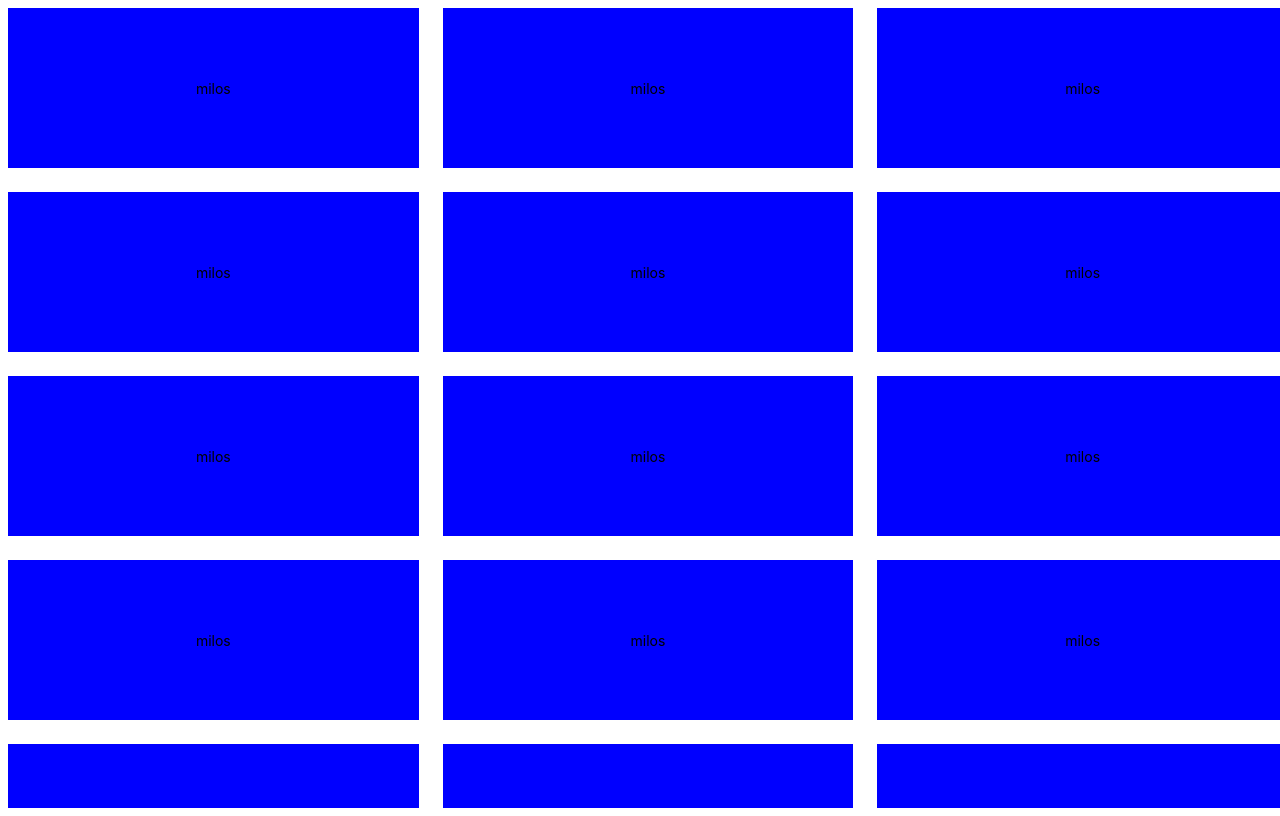
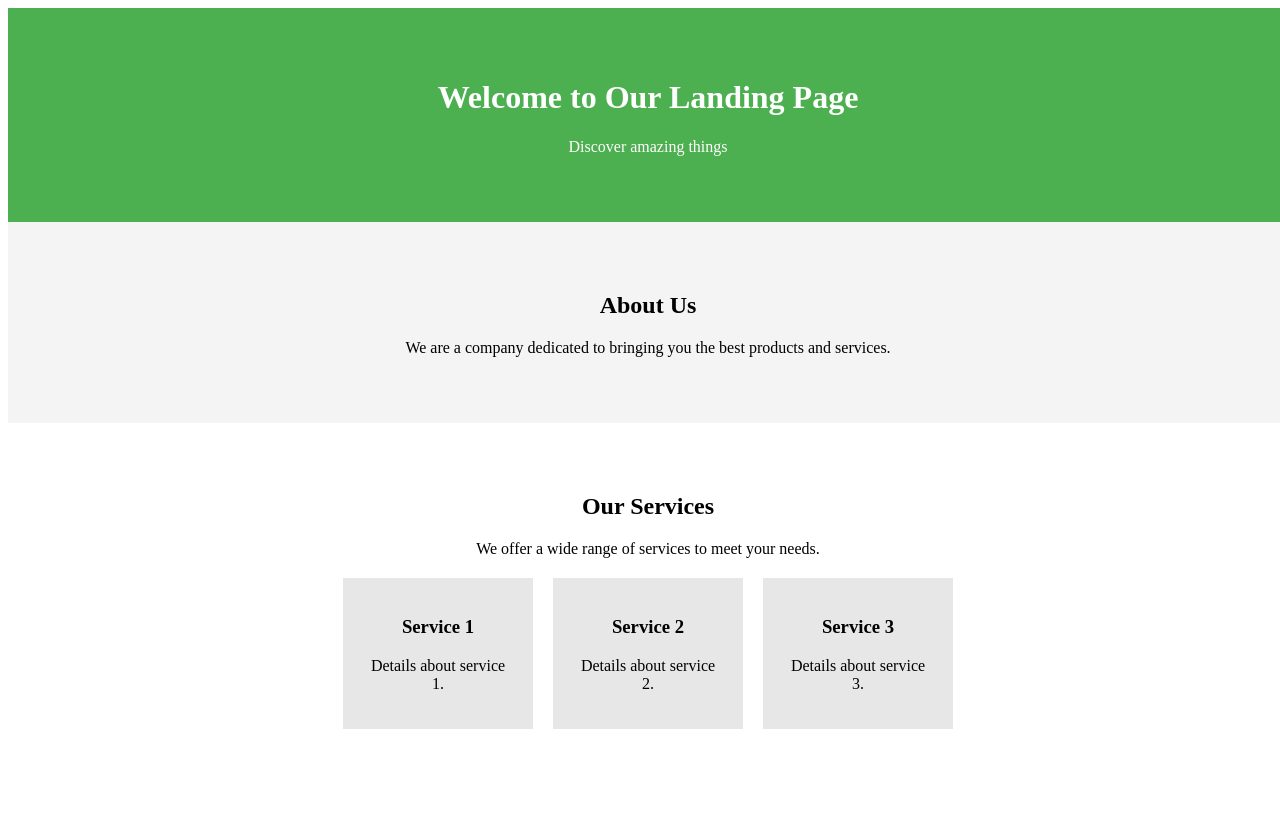
Before and after one commit to medanmilos1831/react-scroll-provider, a React app: page / in a window 1280 px wide. Built offline with nearby package versions, Linux system fonts and the light colour scheme.

Commit message:
add data set to element

```diff
--- a/src/ReactScrollProvider/ReactScrollProvider.tsx
+++ b/src/ReactScrollProvider/ReactScrollProvider.tsx
@@ -5,10 +5,17 @@ const ReactScrollProvider = ({
   children,
   onTop,
   onEnd,
-}: PropsWithChildren<any>) => {
+  stagger,
+  threshold = 0.1,
+}: PropsWithChildren<{
+  onTop?: () => void;
+  onEnd?: () => void;
+  stagger?: number;
+  threshold?: number;
+}>) => {
   const observer = new IntersectionObserver(
     (entries) => {
-      entries.forEach((entry: any) => {
+      entries.forEach((entry: any, index) => {
         if (entry.isIntersecting) {
           Object.assign(
             entry.target.style,
@@ -23,8 +30,8 @@ const ReactScrollProvider = ({
       });
     },
     {
-      threshold: 0,
-    } as any
+      threshold,
+    }
   );
   return (
     <ReactScrollContext.Provider value={{ observer }}>
@@ -44,17 +51,20 @@ const ReactScrollProvider = ({
             left: 0,
             top: 0,
             overflow: 'scroll',
+            scrollBehavior: 'smooth',
           }}
           onScroll={(e: any) => {
             if (e.target.scrollTop === 0) {
-              onTop();
+              if (onTop) {
+                onTop();
+              }
               return;
             }
             const scrollHeight = e.target.scrollHeight;
             const clientHeight = e.target.clientHeight;
 
             const isEnd = e.target.scrollTop + clientHeight >= scrollHeight;
-            if (isEnd) {
+            if (isEnd && onEnd) {
               onEnd();
             }
           }}
--- a/src/app/app.tsx
+++ b/src/app/app.tsx
@@ -18,8 +18,10 @@ const App = () => {
           onEnd={() => {
             // console.log('end');
           }}
+          stagger={0.2}
+          threshold={0}
         >
-          {/* <>
+          <>
             <header
               style={{
                 backgroundColor: '#4CAF50',
@@ -376,7 +378,7 @@ const App = () => {
             >
               <p>&copy; 2024 Your Company. All rights reserved.</p>
             </footer>
-          </> */}
+          </>
           {/* <div>
             {new Array(50).fill(null).map((i, index: number) => {
               return (
@@ -403,10 +405,19 @@ const App = () => {
               );
             })}
           </div> */}
-          <Row gutter={[24, 24]}>
-            {new Array(50).fill(null).map((i, index: number) => {
+          {/* <Row gutter={[24, 24]}>
+            {new Array(150).fill(null).map((i, index: number) => {
               return (
-                <Col span={8}>
+                <Col span={8} key={index}>
+                  <ReactScrollProvider.ScrollItemObserver
+                    onEnter={{
+                      opacity: '1',
+                      transition: '0.4s',
+                    }}
+                    onLeave={{
+                      opacity: '0',
+                    }}
+                  >
                     <div
                       style={{
                         background: 'blue',
@@ -418,6 +429,7 @@ const App = () => {
                     >
                       <span>milos</span>
                     </div>
+                  </ReactScrollProvider.ScrollItemObserver>
                 </Col>
                 // <ReactScrollProvider.ScrollItemObserver
                 //   key={index}
@@ -441,7 +453,7 @@ const App = () => {
                 // </ReactScrollProvider.ScrollItemObserver>
               );
             })}
-          </Row>
+          </Row> */}
         </ReactScrollProvider>
       </div>
     </div>
```
Lines whose indentation alone changed are shown as unchanged.
